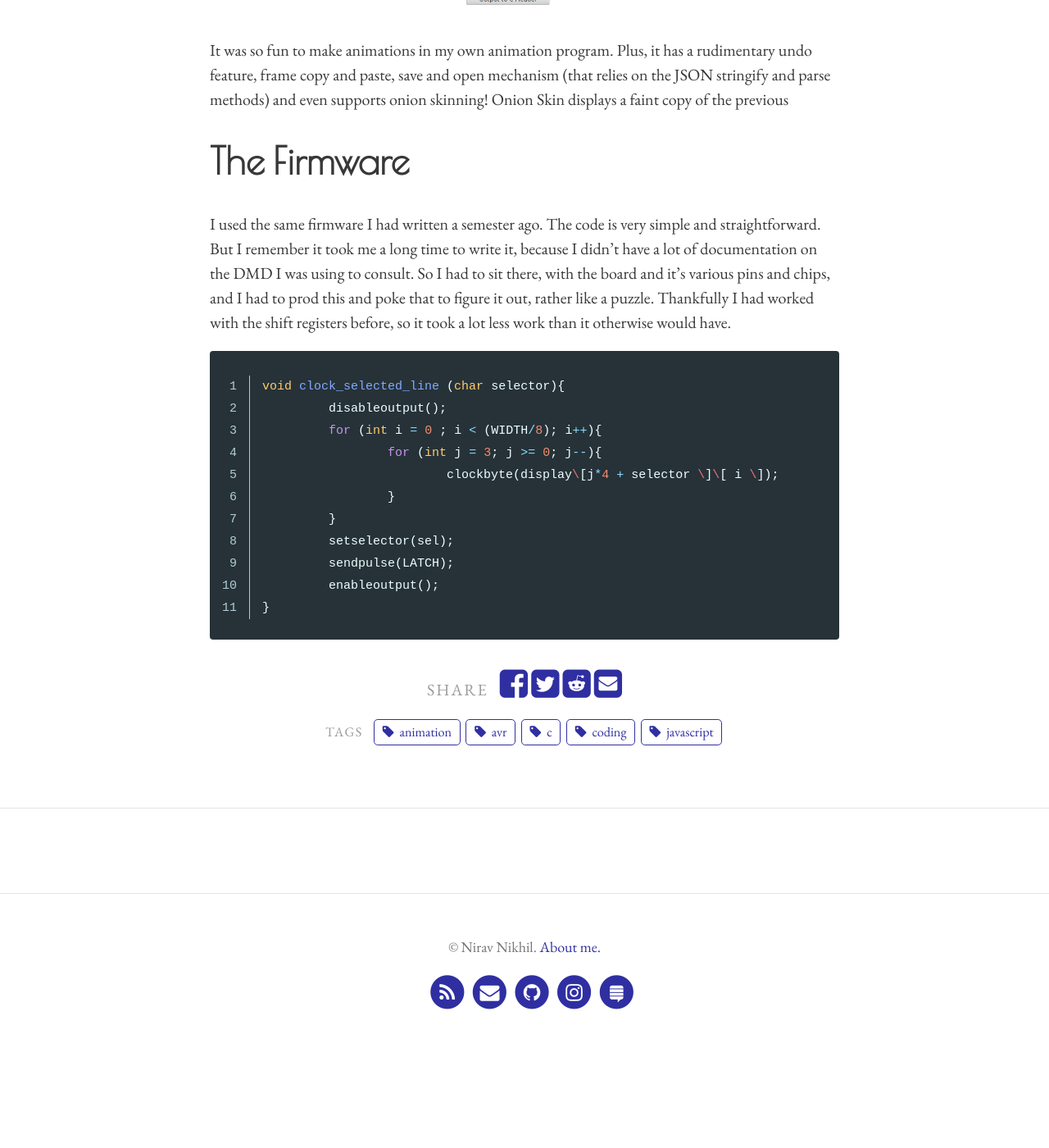
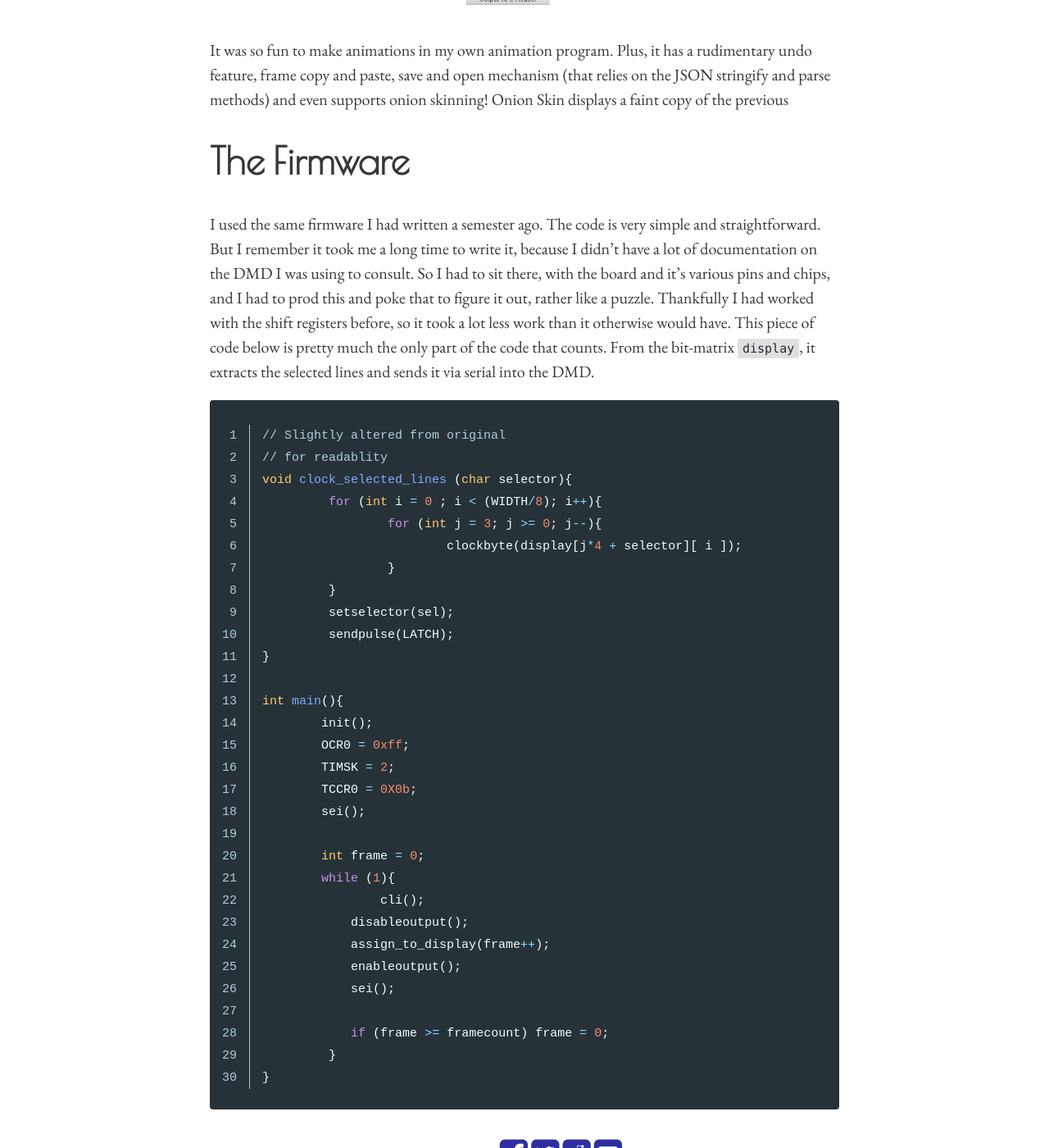
Before and after one commit to niravcodes/niravcodes.github.io, a Jekyll site: the page built from _posts/2019-06-12-animating-led-dot-matrix-displays-with-avr.md, in a window 1280 px wide and 1400 px high, scrolled down 3452 px. Shown: the whole window at 82% size. Built offline with Jekyll 4.4.1, drawn with Linux system fonts in a browser that asks for light colours; comment, search, counter and statistics services are not loaded; before the commit the page ends 4755 px from its top, so only the background shows below that.

Commit message:
Update from Forestry.io nirav Nikhil updated _posts/2019-06-12-animating-led-dot-matrix-displays-with-avr.md

```diff
--- a/_posts/2019-06-12-animating-led-dot-matrix-displays-with-avr.md
+++ b/_posts/2019-06-12-animating-led-dot-matrix-displays-with-avr.md
@@ -58,19 +58,39 @@ It was so fun to make animations in my own animation program. Plus, it has a rud
 
 # The Firmware
 
-I used the same firmware I had written a semester ago. The code is very simple and straightforward. But I remember it took me a long time to write it, because I didn't have a lot of documentation on the DMD I was using to consult. So I had to sit there, with the board and it's various pins and chips, and I had to prod this and poke that to figure it out, rather like a puzzle. Thankfully I had worked with the shift registers before, so it took a lot less work than it otherwise would have.
+I used the same firmware I had written a semester ago. The code is very simple and straightforward. But I remember it took me a long time to write it, because I didn't have a lot of documentation on the DMD I was using to consult. So I had to sit there, with the board and it's various pins and chips, and I had to prod this and poke that to figure it out, rather like a puzzle. Thankfully I had worked with the shift registers before, so it took a lot less work than it otherwise would have. This piece of code below is pretty much the only part of the code that counts. From the bit-matrix `display`, it extracts the selected lines and sends it via serial into the DMD.
 
 
 {% highlight c linenos %}
-void clock_selected_line (char selector){
-         disableoutput();
+// Slightly altered from original
+// for readablity
+void clock_selected_lines (char selector){
          for (int i = 0 ; i < (WIDTH/8); i++){
                  for (int j = 3; j >= 0; j--){
-                         clockbyte(display\[j*4 + selector \]\[ i \]);
+                         clockbyte(display[j*4 + selector][ i ]);
                  }
          }
          setselector(sel);
          sendpulse(LATCH);
-         enableoutput();
 }
+
+int main(){
+        init();
+        OCR0 = 0xff;
+        TIMSK = 2;
+        TCCR0 = 0X0b;
+        sei();
+
+        int frame = 0;
+        while (1){
+        	cli();
+            disableoutput();
+            assign_to_display(frame++);
+            enableoutput();
+            sei();
+
+            if (frame >= framecount) frame = 0;
+         }
+}
+
 {% endhighlight %}
```
